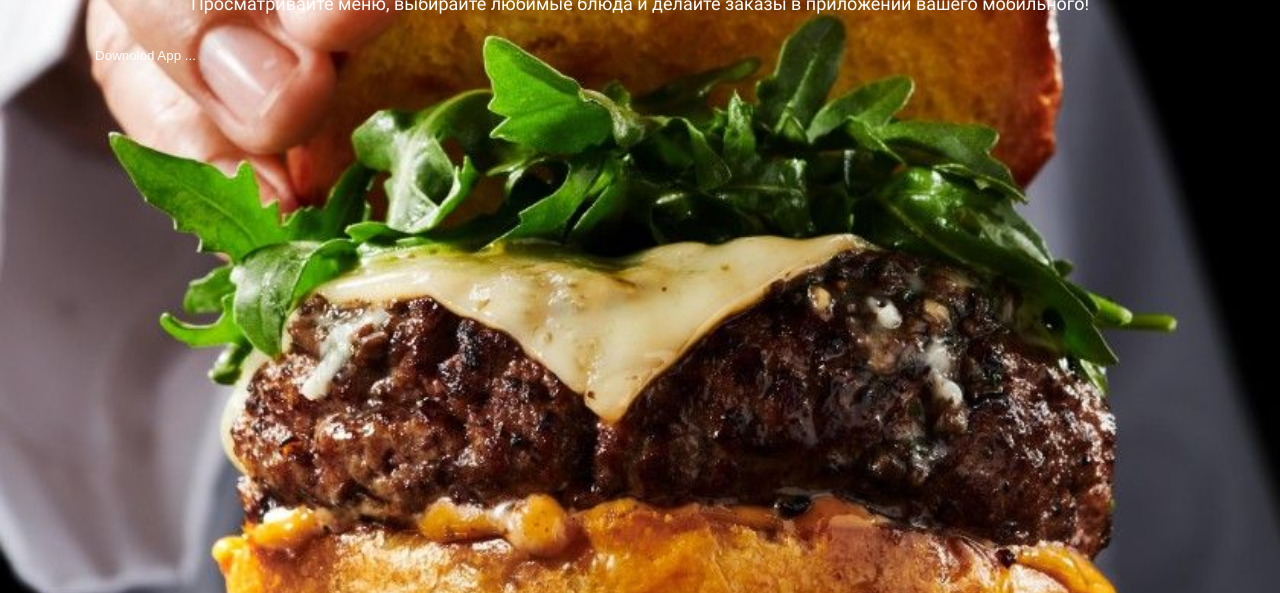
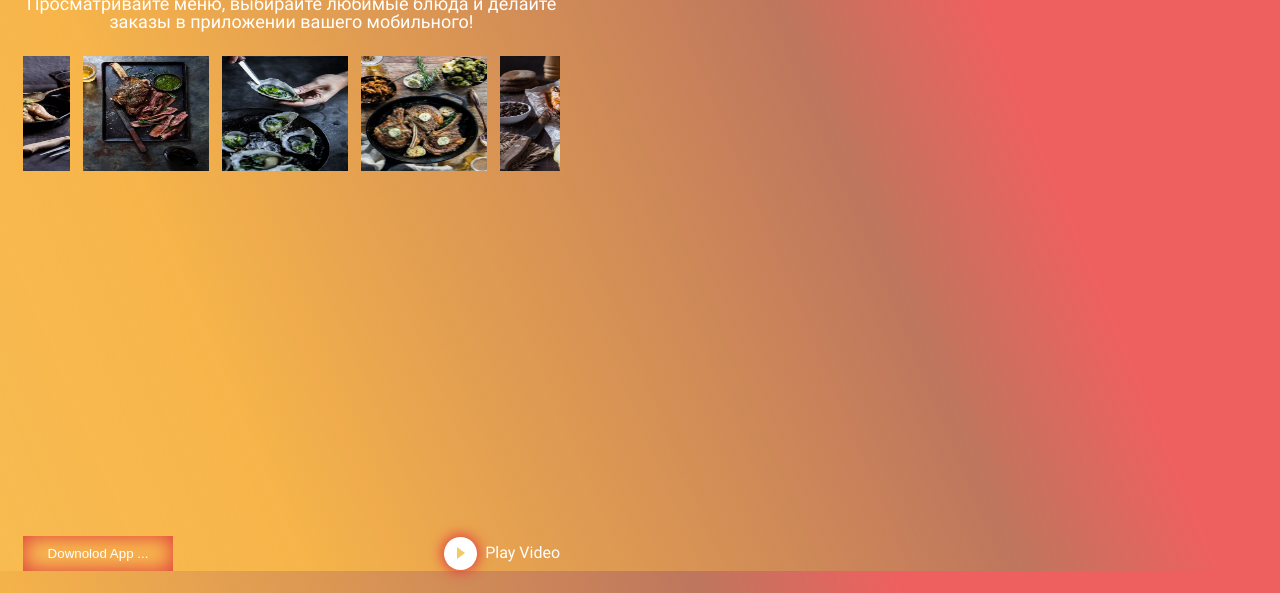
Before and after one commit to makaroVDmitriy/food_pack, a website: page #app/index.html in a window 1280 px wide. Shown: the part 207-800 px from the top of the page. Drawn offline with nearby package versions, Linux system fonts and the light colour scheme.

Commit message:
fixed content section, added slick-slider

```diff
--- a/#app/index.html
+++ b/#app/index.html
@@ -11,6 +11,7 @@
 	<!-- отображение веб-страницы  на мобильном устройстве. -->
 	<meta http-equiv="X-UA-Compatible" content="IE=edge,chrome=1"> <!-- режимом отрисовки (рендеренга) страницы -->
 	<title>food pack</title>
+
 
 	<link rel="stylesheet" href="https://maxcdn.bootstrapcdn.com/font-awesome/4.5.0/css/font-awesome.min.css">
 	<link rel="stylesheet" href="css/style.min.css">
@@ -35,17 +36,10 @@
 				</div>
 
 				<nav class="header__nav nav">
-
 					<form class="nav__saerch">
 						<input type="search" placeholder="...">
 						<button type="submit"></button>
 					</form>
-
-					<div class="nav__burger">
-						<div class="line-menu half start"></div>
-						<div class="line-menu"></div>
-						<div class="line-menu half end"></div>
-					</div>
 
 					<ul class="nav__menu menu ">
 						<li><a href="#" class="menu__item">Главная </a></li>
@@ -55,26 +49,61 @@
 						<li><a href="#" class="menu__item">Контакты</a></li>
 					</ul>
 
+					<div class="nav__burger">
+						<div class="line-menu half start"></div>
+						<div class="line-menu"></div>
+						<div class="line-menu half end"></div>
+					</div>
+
+
+
 				</nav>
 			</div>
+		</div>
+	</div>
+	<!-- /header -->
 
+	<!-- content -->
 	<section class="content">
 		<div class="container">
 			<div class="content__inner">
 				<div class="content__title title">Ваш ресторан в смартфоне</div>
 				<div class="content__text">Просматривайте меню, выбирайте любимые блюда и делайте заказы в приложении
 					вашего мобильного!</div>
-						<button type="submit"> Downolod App ...</button>
+			</div>
+
+			<!-- slick-carousel -->
+			<div class="slider">
+				<div class="slider__item">
+					<a href="#"><img src="images/slider/1.jpeg" alt=""></a>
+				</div>
+				<div class="slider__item">
+					<a href="#"><img src="images/slider/2.jpeg" alt=""></a>
+				</div>
+				<div class="slider__item">
+					<a href="#"><img src="images/slider/3.jpeg" alt=""></a>
+				</div>
+				<div class="slider__item">
+					<a href="#"><img src="images/slider/4.jpeg" alt=""></a>
+				</div>
+				<div class="slider__item">
+					<a href="#"><img src="images/slider/5.jpeg" alt=""></a>
+				</div>
+			</div>
+			<!-- slick-carousel -->
+
+			<div class="content__box">
+				<button class="app" type="submit"> Downolod App ...</button>
+				<div>
+					<div class="video"></div>
+					<span>Play Video</span>
 				</div>
 			</div>
 	</section>
+	<!-- content -->
 
 
-		</div>
-	</div>
-	<!-- /header -->
-
-	<script src="https://ajax.googleapis.com/ajax/libs/jquery/3.5.1/jquery.min.js"></script>
+	<script src="https://code.jquery.com/jquery-3.5.1.min.js"></script>
 	<script src="js/libs.min.js"></script>
 	<script src="js/script.js"></script>
 </body>
--- a/#app/js/script.js
+++ b/#app/js/script.js
@@ -1,8 +1,39 @@
 $(function () {
+
+	/* burger */
 	let navBurger = document.querySelector('.nav__burger');
 	navBurger.addEventListener('click', function () {
 		navBurger.classList.toggle('open');
 	})
+	/* burger */
+
+	/* slider */
+	$('.slider').slick({
+		centerMode: true,
+		arrows: false,
+		centerPadding: '60px',
+		slidesToShow: 3,
+		responsive: [
+			{
+				breakpoint: 768,
+				settings: {
+					arrows: false,
+					centerMode: true,
+					centerPadding: '50px',
+					slidesToShow: 3
+				}
+			},
+			{
+				breakpoint: 480,
+				settings: {
+					arrows: false,
+					centerPadding: '80px',
+					slidesToShow: 1,
+				}
+			}
+		]
+	});
+	/* slider */
 
 
 });
--- a/#app/scss/_global.scss
+++ b/#app/scss/_global.scss
@@ -46,11 +46,7 @@ body {
 	color: #ffffff;
 	font-size: 16px;
 	line-height: 18px;
-
-	background-image: url(../images/bg1.jpeg);
-	background-size: cover;
-	background-position: center;
-	background-repeat: no-repeat;
+	@extend %bg-gradient;
 }
 
 .title {
--- a/#app/scss/_vars.scss
+++ b/#app/scss/_vars.scss
@@ -1,3 +1,7 @@
+/* :root {
+	-main-color:;
+} */
+
 %bg-gradient {
 	background: linear-gradient(
 			247.19deg,
--- a/#app/scss/style.scss
+++ b/#app/scss/style.scss
@@ -4,8 +4,8 @@
 @import "global";
 @import "media";
 
+/* min-width ----- 320px -----*/
 /* start header */
-/* min-width ----- 320px -----*/
 @media (min-width: 320px) {
 	.container {
 		padding: 0 15px;
@@ -67,12 +67,9 @@
 			top: 0;
 			left: 0;
 		}
-
-		/* contact */
 	}
+	/* contact */
 	/* end header-top */
-
-	/* content */
 
 	/* start header-nav */
 	.nav {
@@ -139,6 +136,7 @@
 
 	/* start nav__search */
 	.nav__saerch {
+		display: inline-block;
 		position: relative;
 		width: 300px;
 		height: 25px;
@@ -149,7 +147,7 @@
 		color: #fff;
 		font-family: "Roboto-Regular", "Arial", "sans-serif";
 		font-size: 16px;
-		text-align: center;
+		padding-left: 35px;
 		border: none;
 		border-bottom: 1px solid transparent;
 		outline: none;
@@ -178,39 +176,94 @@
 	.nav__saerch button:before {
 		content: "\f002";
 		font-family: FontAwesome;
-
-		font-size: 13px;
+		font-size: 16px;
 		color: #fff;
 	}
 	/* end nav__search */
+	/* end header-nav */
 
-	/* end header-nav */
-}
-/* content */
-.content {
-	padding-top: 20px;
-	&__inner {
+	/*start content */
+	.content {
+		max-width: 567px;
+		padding-top: 20px;
+		margin: 0 auto;
+
+		&__box {
+			display: flex;
+			justify-content: space-between;
+			align-items: center;
+		}
+		&__text {
+			font-size: 18px;
+			color: #ffffff;
+			text-align: center;
+			padding-bottom: 25px;
+		}
 	}
 
-	&__title {
+	/* slider */
+	.slider {
+		min-height: calc(100vh - 320px);
+		&__item img {
+			height: 115px;
+			width: 126px;
+			margin-bottom: 45px;
+			background-position: center;
+			background-size: cover;
+			background-repeat: no-repeat;
+		}
 	}
 
-	&__text {
+	/* slider */
+
+	.content button {
+		display: inline-block;
+		border: none;
+		background: transparent;
+		width: 150px;
+		height: 35px;
+		color: #fff;
+		box-shadow: 0 0 20px 1px #df3d3d inset, 0 0 0 0#df3d3d;
+		-webkit-transition: all 150ms ease-in-out;
+		transition: all 150ms ease-in-out;
+	}
+
+	.content button:hover {
+		box-shadow: 0 0 10px 0 #f2ca66, 0 0 10px 4px #f2ca66;
+	}
+
+	.video {
+		height: 33px;
+		width: 33px;
+		margin-right: 4px;
+		background-color: #ffffff;
+		border-radius: 50%;
+		display: inline-block;
 		font-size: 18px;
-		color: #ffffff;
-		text-align: center;
-		padding-bottom: 25px;
+		font-weight: 700;
+		vertical-align: middle;
+		box-shadow: 0 0 13px 2px #df3d3d;
+		cursor: pointer;
+		position: relative;
+	}
+
+	.content__box .video:hover {
+		box-shadow: 0 0 10px 0 #f2ca66, 0 0 10px 4px #f2ca66;
+	}
+
+	.video::after {
+		content: "";
+		position: absolute;
+		top: 10px;
+		left: 13px;
+		border: 6px solid transparent;
+		border-left: 8px solid #f2ca66;
 	}
 }
-.content button {
-	border: none;
-	width: 215px;
-	height: 35px;
-	background: transparent;
-	color: #ffffff;
-}
 
-/* min-width ----- 320px -----*/
+/*end content */
+/*min-width ----- 320px -----*/
+
 /* min-width -----768px -----*/
 @media (min-width: 768px) {
 	.container {
@@ -220,6 +273,9 @@
 	.header__top-logo {
 		height: 32px;
 		width: 165px;
+	}
+	.content {
+		float: left;
 	}
 }
 /* min-width -----768px -----*/
@@ -256,6 +312,12 @@
 	.menu__item {
 		font-weight: 900;
 	}
-	/* min-width -----1400px ----- */
+
+	/* start slider */
+	.slider {
+		display: none;
+	}
+	/* end  slider */
 }
 /*  end header */
+/* min-width -----1400px ----- */
```
Also changed, not shown: #app/css/style.min.css, #app/images/bg2.jpeg (added), #app/images/bg3.jpeg (added), #app/images/slider/1.jpeg (added), #app/images/slider/2.jpeg (added), #app/images/slider/3.jpeg (added), #app/images/slider/4.jpeg (added), #app/images/slider/5.jpeg (added), package.json (line endings or trailing spaces). Lines whose indentation alone changed are shown as unchanged.
